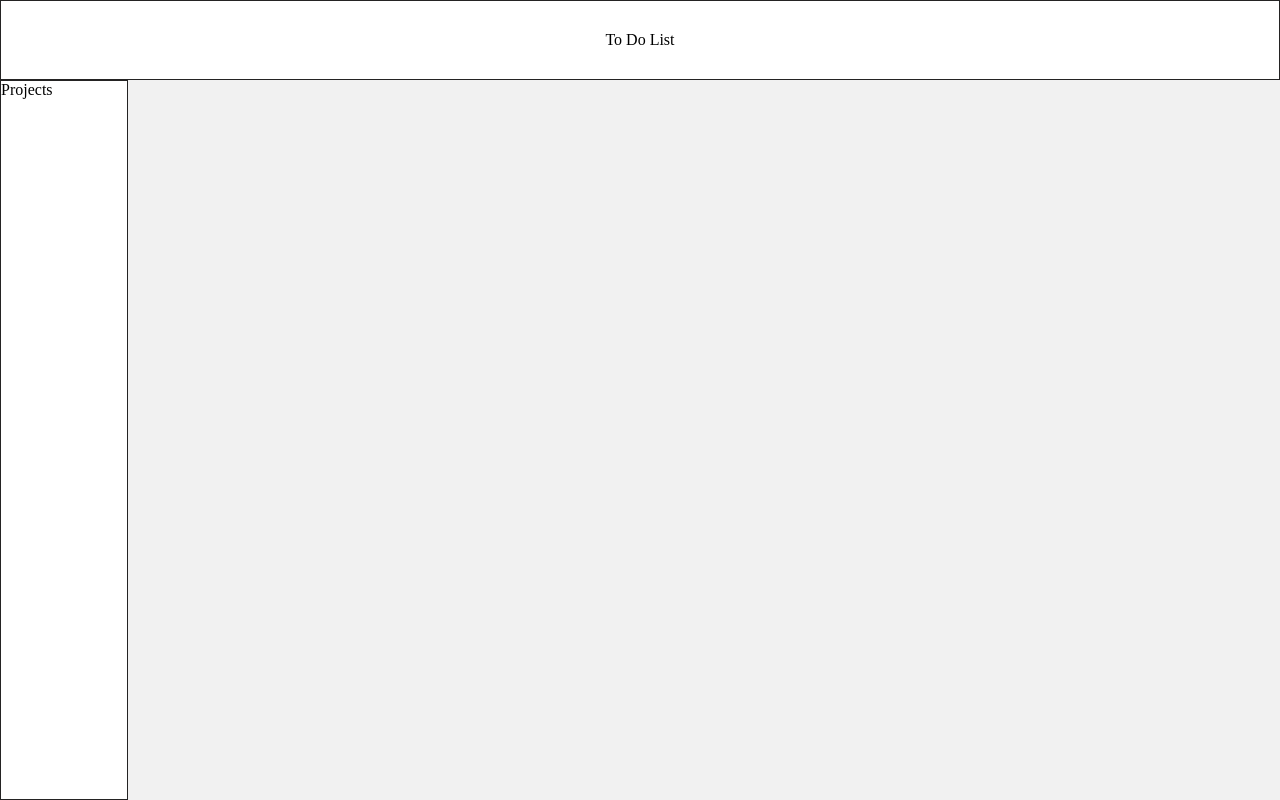
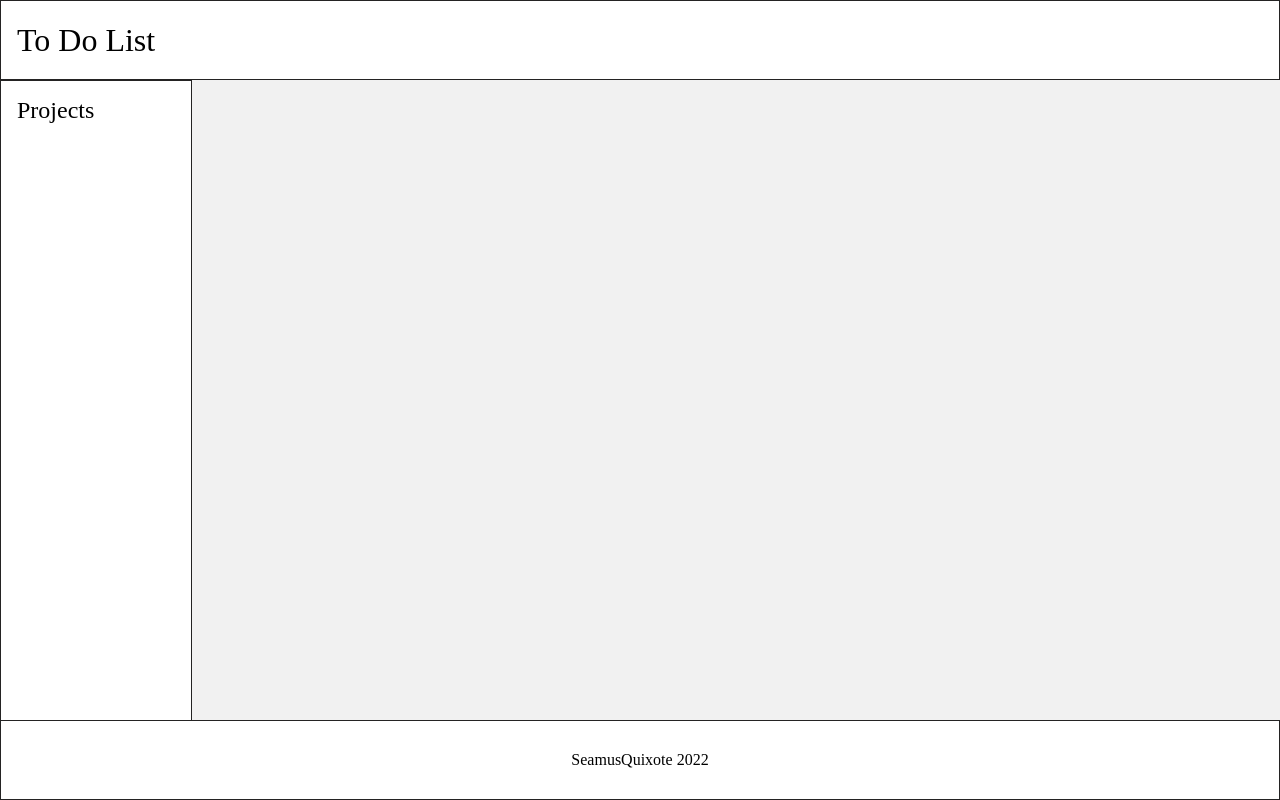
Before and after one commit to SalamanderCtesiphon/Project-ToDo-list, a website built with webpack: page dist/index.html in a window 1280 px wide. Built offline with nearby package versions, Linux system fonts and the light colour scheme.

Commit message:
still styling

```diff
--- a/src/index.js
+++ b/src/index.js
@@ -22,6 +22,7 @@ function component() {
 
     header.textContent = 'To Do List';
     sidebar.textContent = 'Projects';
+    footer.textContent = `SeamusQuixote 2022`;
 
     document.body.appendChild(content);
   }
--- a/src/style.css
+++ b/src/style.css
@@ -18,14 +18,33 @@
   grid-row: 1 / 3;
   background: #fff;
   display: flex;
-  justify-content: center;
+  border: 1px solid rgb(36, 35, 35);
+  font-size: 2rem;
   align-items: center;
-  border: 1px solid rgb(36, 35, 35);
+  padding-left: 1rem;
 }
 
 .sidebar {
-  grid-column: 1 / 3;
+  grid-column: 1 / 4;
   grid-row: 3 / 21;
   background: #fff;
   border: 1px solid rgb(36, 35, 35);
+  display: flex;
+  flex-direction: column;
+  align-items: flex-start;
+  padding: 1rem;
+  font-size: 1.5rem;
 }
+
+.body {}
+
+.footer {
+  grid-column: 1 / 21;
+  grid-row: 19 / 21;
+  background: #fff;
+  border: 1px solid rgb(36, 35, 35);
+  display: flex;
+  justify-content: center;
+  align-items: center;
+
+}
```
Also changed, not shown: 1 other file.
